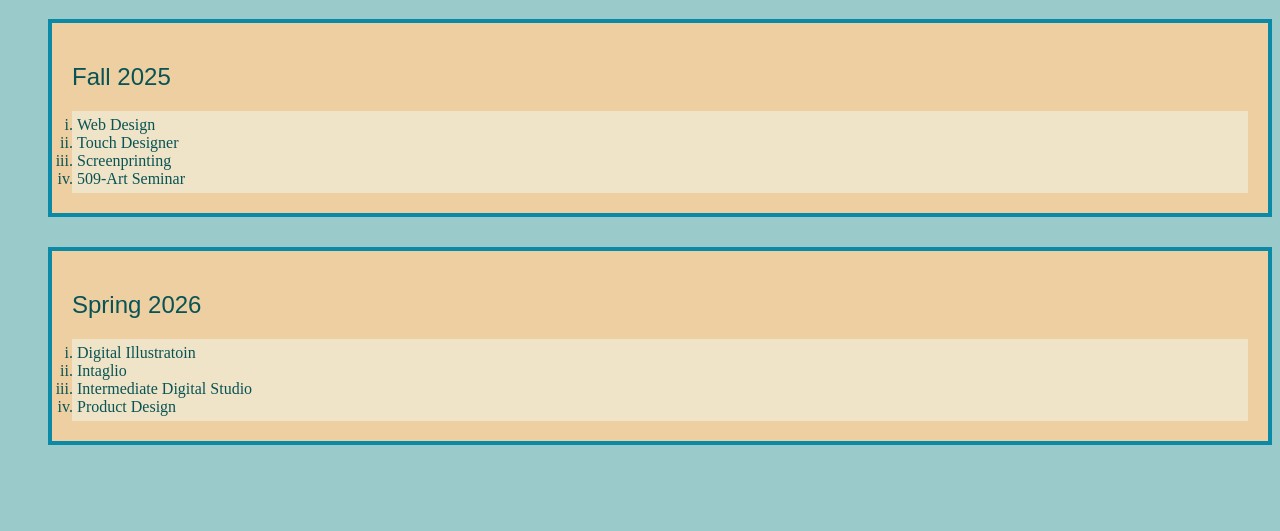
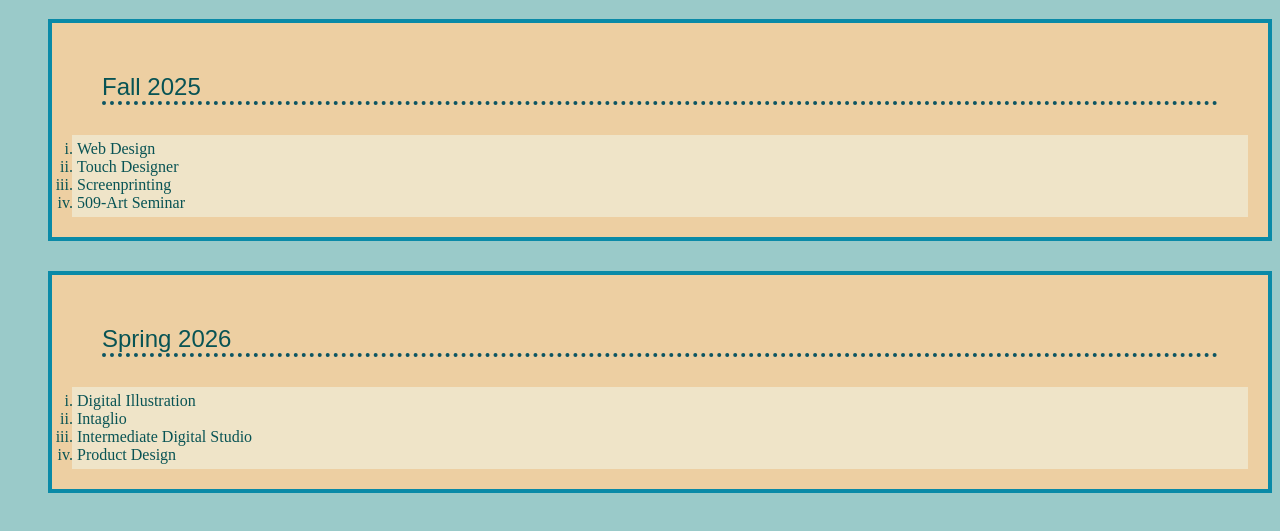
Before and after one commit to MadyJean/warmup-css-7, a plain HTML site: page index.html in a window 1280 px wide. Shown: the part 61-592 px from the top of the page. Drawn offline with Linux system fonts and the light colour scheme.

Commit message:
warmup-7-touchups

```diff
--- a/index.html
+++ b/index.html
@@ -21,7 +21,7 @@
             <li class="semester">
                 <h2 class="semester-name">Spring 2026</h2>
                 <ul class="courses">
-                    <li>Digital Illustratoin</li>
+                    <li>Digital Illustration</li>
                     <li>Intaglio</li>
                     <li>Intermediate Digital Studio</li>
                     <li>Product Design</li>
--- a/styles.css
+++ b/styles.css
@@ -8,16 +8,15 @@
     border-style:solid;
     border-color: rgb(10, 138, 167);
     padding: 20px;
-    margin-bottom: 30px;
+    margin-bottom: 30px
 }
 .semester-name{
-font-family: sans-serif;
-font-weight: normal;
-margin:0%
-margin-bottom: 30px
-border-bottom-width: 4px
-border-bottom-style: dotted
-border-bottom-color: blue
+    font-family: sans-serif;
+    font-weight: normal;
+    margin: 30px;
+    border-bottom-width: 4px;
+    border-bottom-style: dotted;
+    border-bottom-color: rgb(13, 85, 98);
 }
 .courses{
     background-color: rgb(239, 228, 200);
```
